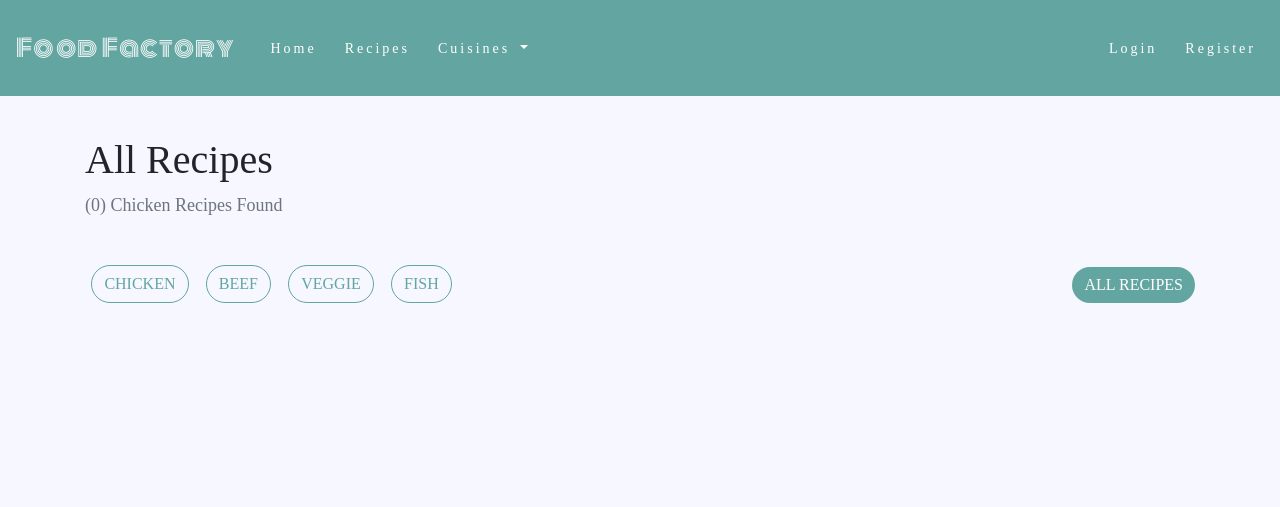
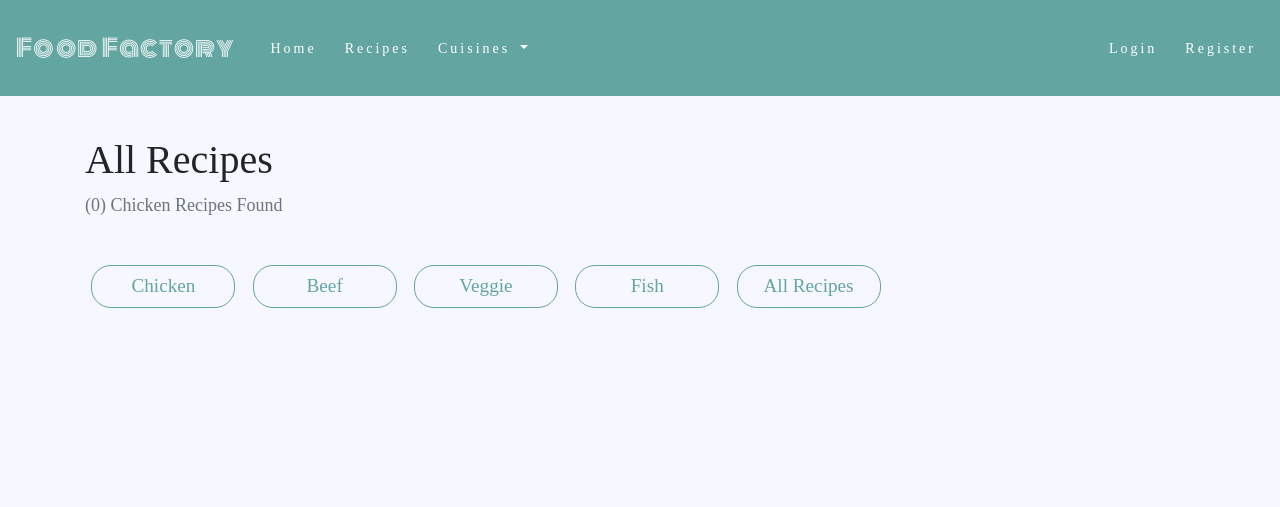
Before and after one commit to jpg6453/food-factory, a Flask app: page /get_recipes?main_ingredient=chicken in a window 1280 px wide. Shown: the top 507 px of the page. Run offline with Flask 2, Linux system fonts and the light colour scheme; data that the repository does not hold is empty; some libraries are stand-ins or nearby versions; some web fonts are replaced.

Commit message:
amend button sizes and alignment

```diff
--- a/static/css/style.css
+++ b/static/css/style.css
@@ -27,7 +27,7 @@ body {
 
 .btn-all-recipes {
     float:right;
-    border-radius: 20px;
+    border-radius: 55px;
     background-color: #62a5a1;
     border: none;
     text-transform: uppercase;
@@ -61,8 +61,9 @@ body {
     border: 1px solid #62a5a1;
     color:#62a5a1;
     border-radius:20px;
+    font-size:1.2rem;
     margin: .4rem;
-    text-transform:uppercase;
+    width:9rem;
 }
 .btn-green-outline:hover {
     background-color:  #62a5a1;
--- a/templates/recipes.html
+++ b/templates/recipes.html
@@ -19,7 +19,7 @@
             <a class="btn btn-green-outline" href="{{url_for('get_recipes', cuisine_type='italian')}}">Italian</a>
             <a class="btn btn-green-outline" href="{{url_for('get_recipes', cuisine_type='mediterranean')}}">Mediterranean</a>
         {% endif %}
-        <a class="btn-all-recipes btn btn-primary mt-2" href="{{url_for('get_recipes')}}">All Recipes</a>
+        <a class="btn btn-green-outline" href="{{url_for('get_recipes')}}">All Recipes</a>
     </div>
 </div>
 <div class="row">
```
